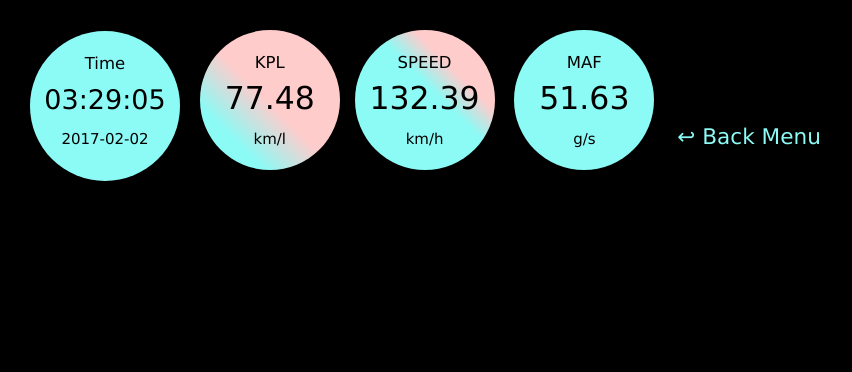
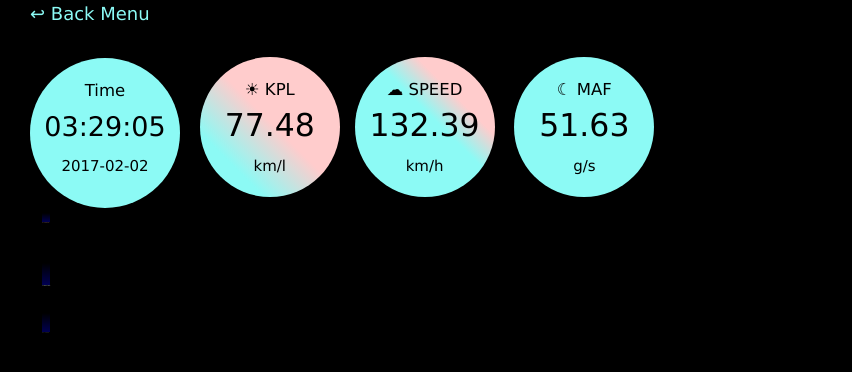
Before and after one commit to banghyun89/koolProject, a Django app: page /live/ in a window 1280 px wide. Shown: the top 372 px of the page, without its empty margins (0-852 px from the left). Run offline with Django 3.2, Linux system fonts and the light colour scheme; data comes from the database, SQL or seed files in the repository; both versions use the stored data as it was after the commit; data that the repository does not hold is empty.

Commit message:
commit Change webPages

```diff
--- a/kool/dbConn/sqlCollection.py
+++ b/kool/dbConn/sqlCollection.py
@@ -50,23 +50,27 @@ def get_history_data(list):
         count = 0
 
         if data[2] > 0 :
-            results = cursor.execute("SELECT id, time, vss, maf, kpl FROM rowOBDdata WHERE time >= ? AND time <= ? and id < ? ORDER BY id DESC LIMIT ?, ?",(data[0], data[1], data[2], data[3], data[4]))
+            results = cursor.execute("SELECT 0 ,strftime('%Y-%m-%d %H:%M', time), printf('%.2f', avg(kpl)), printf('%.2f', avg(vss)), printf('%.2f', avg(maf)) FROM rowOBDdata WHERE time >= ? AND time <= ? and id < ? GROUP BY strftime('%Y-%m-%d %H:%M', time) ORDER By id DESC LIMIT ?, ?",
+                (data[0], data[1], data[2], data[3], data[4]))
+
+            #results = cursor.execute("SELECT id, time, vss, maf, kpl FROM rowOBDdata WHERE time >= ? AND time <= ? and id < ? ORDER BY id DESC LIMIT ?, ?",(data[0], data[1], data[2], data[3], data[4]))
             for row in results.fetchall():
                 selectList.append(row)
         else :
             results = cursor.execute(
-                "SELECT id, time, vss, maf, kpl FROM rowOBDdata WHERE time >= ? AND time <= ? ORDER BY id DESC LIMIT ?, ?",(data[0], data[1], data[3], data[4]))
+               "SELECT max(id),strftime('%Y-%m-%d %H:%M', time), printf('%.2f', avg(kpl)), printf('%.2f', avg(vss)), printf('%.2f', avg(maf)) FROM rowOBDdata WHERE time >= ? AND time <= ?  GROUP BY strftime('%Y-%m-%d %H:%M', time) ORDER BY id DESC LIMIT ?, ?",(data[0], data[1], data[3], data[4]))
+
+            #results = cursor.execute(
+            #    "SELECT id, time, vss, maf, kpl FROM rowOBDdata WHERE time >= ? AND time <= ? ORDER BY id DESC LIMIT ?, ?",(data[0], data[1], data[3], data[4]))
             for row in results.fetchall():
                 selectList.append(row)
-
             countList = cursor.execute(
-                "SELECT count(*) FROM rowOBDdata WHERE time >= ? AND time <= ?",(data[0], data[1]))
-            for row in countList.fetchall():
-                response2.append(row)
-            if len(response2) > 0 :
-                count = response2[0]
-
-
+                       "SELECT count(*) FROM (SELECT strftime('%Y-%m-%d %H:%M', time) FROM rowOBDdata WHERE time >= ? AND time <= ? GROUP BY strftime('%Y-%m-%d %H:%M', time)) ",(data[0], data[1]))
+           # countList = cursor.execute(
+            #    "SELECT count(*) FROM rowOBDdata WHERE time >= ? AND time <= ?",(data[0], data[1]))
+            count = countList.fetchone()[0]
+            if count is None :
+                count = 0
     except sqlite3.Error as e:
         print('Failed to select data:', e)
 
--- a/kool/web/kool/templates/live.html
+++ b/kool/web/kool/templates/live.html
@@ -29,6 +29,7 @@
          background: linear-gradient(to bottom right, #ffcccc 0%,  #8cfaf5 0%);
          opacity:0.5;
          color: #000000;
+         cursor:pointer;
      }
 
     .title {font-size:1.1em;}
@@ -44,6 +45,35 @@
                     padding:2px;
                     font-size:1.2em;
                 }
+    .graph {
+            width:98%;
+            height:50px;
+            padding-top:5px;
+            margin:auto;
+            font-size:1pt;
+          }
+     .graph div {vertical-align:text-top;
+            display:inline-block;
+            margin:0px;
+            padding:0px;
+            opacity:0.8;
+            background: linear-gradient(to bottom, #000000 0%, #000066 100%);
+
+          }
+
+ /*   #kplGraph {z-index:10;
+
+             }
+    #speedGraph {z-index:20;
+                margin-top:60px;
+                opacity:0.9;
+
+              }
+    #mafGraph {z-index:30;
+               margin-top:120px;
+               opacity:0.9;
+             }
+*/
     a {font-size:1.2em;}
     a:link {
        text-decoration: none;
@@ -70,34 +100,58 @@
 <body>
 
 <div class="w3-container container-custom">
+
+    <div class="">
+        <a href="{% url 'home' %}">&#8617; Back Menu</a>
+    </div>
     <div class="small-box" id="time" >
         <span class="title">Time</span><br/>
         <span class="value" style="font-size:1.8em">00:00:00</span><br/>
         <span class="unit">2017-01-01</span>
     </div>
-    <div class="small-box" id="kpl">
-        <span class="title">KPL</span><br/>
+    <div class="small-box" id="kpl" onclick="circleOnClick(this)">
+        <span class="title">&#9728; KPL</span><br/>
         <span class="value">0</span><br/>
         <span class="unit">km/l</span>
     </div>
-    <div class="small-box" id="speed">
-        <span class="title">SPEED</span><br/>
+    <div class="small-box" id="speed" onclick="circleOnClick(this)">
+        <span class="title">&#9729; SPEED</span><br/>
         <span class="value">0</span><br/>
         <span class="unit">km/h</span>
     </div>
-    <div class="small-box" id="maf">
-        <span class="title">MAF</span><br/>
+    <div class="small-box" id="maf" onclick="circleOnClick(this)">
+        <span class="title">&#9790; MAF</span><br/>
         <span class="value">0</span><br/>
         <span class="unit">g/s</span>
 
     </div>
-    <div class="back-menu-div">
-        <a href="{% url 'home' %}">&#8617; Back Menu</a>
+    <div id="graphDiv">
+        <div id="kplGraph" class="graph">
+        </div>
+        <div id="speedGraph" class="graph">
+        </div>
+        <div id="mafGraph" class="graph">
+        </div>
     </div>
 </div>
 
 
 <script>
+    //define Global Variable
+    var dataHistoryObj = {kpl:{secondList:[],
+                               longTermList:[],
+                               displayCount:0
+                              },
+                          speed:{secondList:[],
+                               longTermList:[],
+                               displayCount:0
+                              },
+                          maf:{secondList:[],
+                               longTermList:[],
+                               displayCount:0
+                              },
+                          longTermUnit:60
+                         }
 
     //call live data every second
      setInterval(function(){
@@ -138,9 +192,9 @@
     //display data each circle
     function displayData(list){
         var rsList = list;
-        var dataObj = { kpl:{mid:30,max:100,value:0},
-                        speed:{mid:80,max:300,value:0},
-                        maf:{mid:60,max:100,value:0},
+        var dataObj = { kpl:{mid:30,max:100,value:0,symbol:"&#9728;"},
+                        speed:{mid:80,max:300,value:0,symbol:"&#9729;"},
+                        maf:{mid:60,max:100,value:0,symbol:"&#9790;"},
                         time:{value:getToday()},
                       };
         var timeList, timeValue;
@@ -152,9 +206,13 @@
             dataObj.maf.value = parseFloat(rsList[3]);
 
             //make background color
-            setBackgroundCss(dataObj,"kpl",dataObj.kpl.value);
-            setBackgroundCss(dataObj,"speed",dataObj.speed.value);
-            setBackgroundCss(dataObj,"maf",dataObj.maf.value);
+            setCircleCss(dataObj,"kpl",dataObj.kpl.value);
+            setCircleCss(dataObj,"speed",dataObj.speed.value);
+            setCircleCss(dataObj,"maf",dataObj.maf.value);
+            //make graph
+            setGraphCss(dataObj,"kpl",dataObj.kpl.value);
+            setGraphCss(dataObj,"speed",dataObj.speed.value);
+            setGraphCss(dataObj,"maf",dataObj.maf.value);
           }
 
         //time infomation split
@@ -172,21 +230,97 @@
     }
 
     //set Circle background color
-    function setBackgroundCss(obj,type,value){
+    function setCircleCss(obj,type,value){
         var nomalRatio, warningRatio;
         var stdObj = obj;
+        var styleText = "";
+        var divObj;
+        nomalRatio = Math.round(value/stdObj[type].max *100);
+
         if(value > stdObj[type].mid){
+            warningRatio = Math.round(nomalRatio/1.6);
+            styleText = getCss(warningRatio,nomalRatio);
+        }
+
+        document.getElementById(type).setAttribute("style", styleText);
+
+    }
+      /*var dataHistoryObj = {kpl:{secondList:[],
+                               longTermList:[]
+                              },
+                          speed:{tempList:[],
+                               longTermList:[]
+                              },
+                          maf:{tempList:[],
+                               longTermList:[]
+                              },
+                          longTermUnit:60
+                         }*/
+    function setGraphCss(obj,type,value){
+        var nomalRatio, warningRatio;
+        var stdObj = obj;
+        var styleText = "";
+        var graphObj = document.getElementById(type+"Graph");
+        var limitLength = parseInt( document.getElementById("graphDiv").clientWidth)/10;
+        var divObj= document.createElement("DIV");
+            divObj.innerHTML = stdObj[type].symbol;
             nomalRatio = Math.round(value/stdObj[type].max *100);
-            warningRatio= Math.round(nomalRatio/1.5);
-            document.getElementById(type).setAttribute("style", getCss(warningRatio,nomalRatio));
-        } else {
-            document.getElementById(type).setAttribute("style", "");
+            divObj.setAttribute("style", getGraphCss(nomalRatio));
+            divObj.setAttribute("class", "data-grains");
+
+        if( dataHistoryObj[type].displayCount > limitLength ){
+            graphObj.innerHTML = "";
+            dataHistoryObj[type].displayCount = 0;
         }
+
+        graphObj.appendChild(divObj);
+        dataHistoryObj[type].displayCount++
+
+        //add value global variable
+        dataHistoryObj[type].secondList.push(value);
+        console.log(type,value,dataHistoryObj[type].secondList.length, document.getElementById(type+"Graph").clientWidth);
+    }
+
+    function getGraphCss(value){
+        var ratio = parseInt(value);
+        var colorTableList = [  [0,10,"#8cfaf5"],
+                                [11,20,"#9dfbf6"],
+                                [21,30,"#b6fcf8"],
+                                [31,40,"#cefdfb"],
+                                [41,50,"#e7fefd"],
+                                [51,60,"#ffffff"],
+                                [61,70,"#ffe6e6"],
+                                [71,75,"#ffcccc"],
+                                [76,80,"#ffb3b3"],
+                                [81,85,"#ff9999"],
+                                [86,90,"#ff8080"],
+                                [91,93,"#ff6666"],
+                                [94,96,"#ff4d4d"],
+                                [97,98,"#ff3333"],
+                                [99,100,"#ff1a1a"]];
+        var dataHeight =  40 - Math.round((ratio/100) * 40);
+        var heightStyle = "height:"+dataHeight+"px;padding-top:"+dataHeight+"px;";
+        var colorStyle = "color: "+colorTableList[0][2]+";";
+
+        for(var i=0; i<colorTableList.length; i++){
+            if(ratio >= colorTableList[i][0] && ratio <= colorTableList[i][1] || i == colorTableList.length-1){
+                return heightStyle + "color: "+colorTableList[i][2]+";";
+            }
+        }
+        return  colorStyle + heightStyle;
     }
 
     function getCss(warning,normal){
         return "background: linear-gradient(to bottom left, #ffcccc "+warning+"%, #8cfaf5 "+normal+"%);";
     }
+    function circleOnClick(obj){
+        var graphObj = document.getElementById(obj.id+"Graph");
+        var styleValue = "";
+        if(graphObj.style.display != "none"){
+            styleValue ="display:none;";
+        }
+        graphObj.setAttribute("style", styleValue);
+    }
 
 </script>
 </body>
--- a/kool/web/kool/views.py
+++ b/kool/web/kool/views.py
@@ -19,7 +19,7 @@ def getHistoryData(request):
     param.append(int(request.GET.get('latestIndex')))
     param.append(int(request.GET.get('fromRow')))
     param.append(int(request.GET.get('rowLimitCount')))
-
+    print(param)
     rsList = sqlCollection.get_history_data(param)
 
     return JsonResponse({'list': rsList[0], 'totalCount': rsList[1]})
```
Also changed, not shown: kool/web/kool/templates/history.html (+26 -16 lines), kool/dbConn/obd.db.
